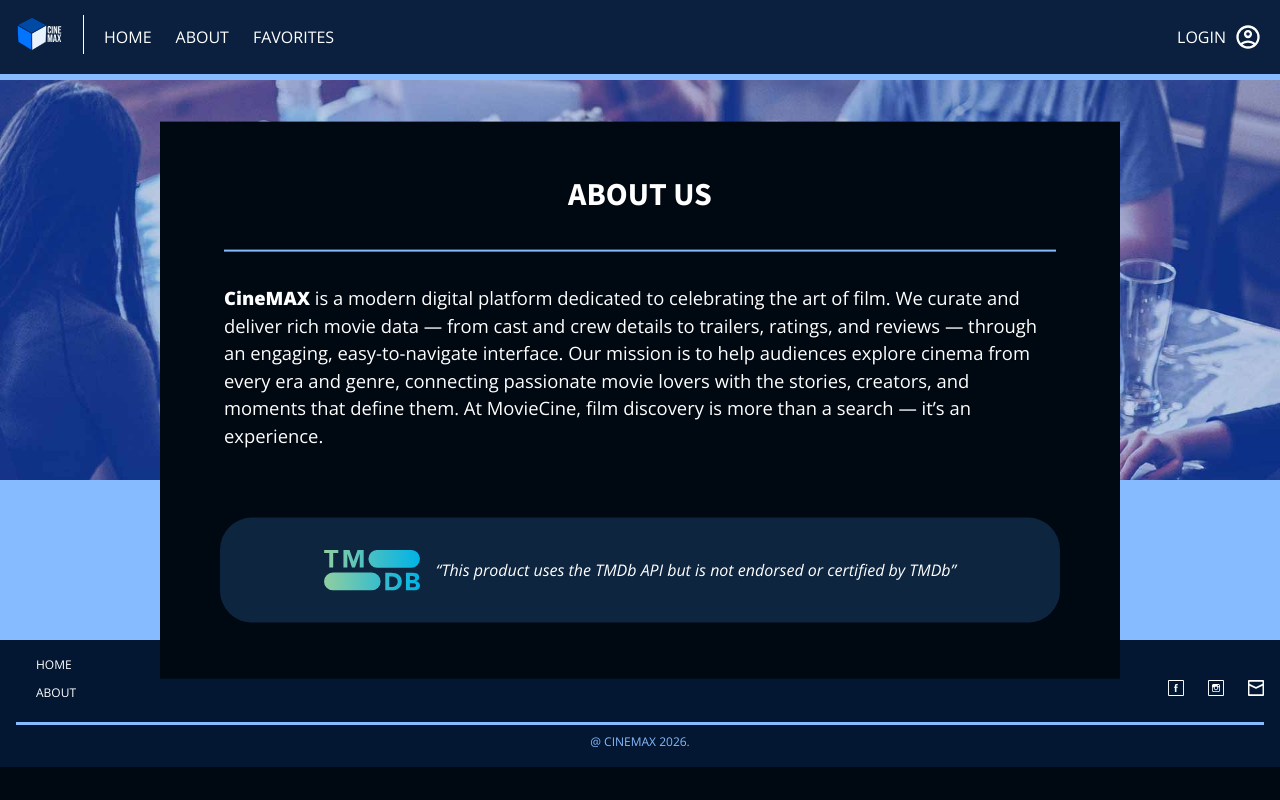
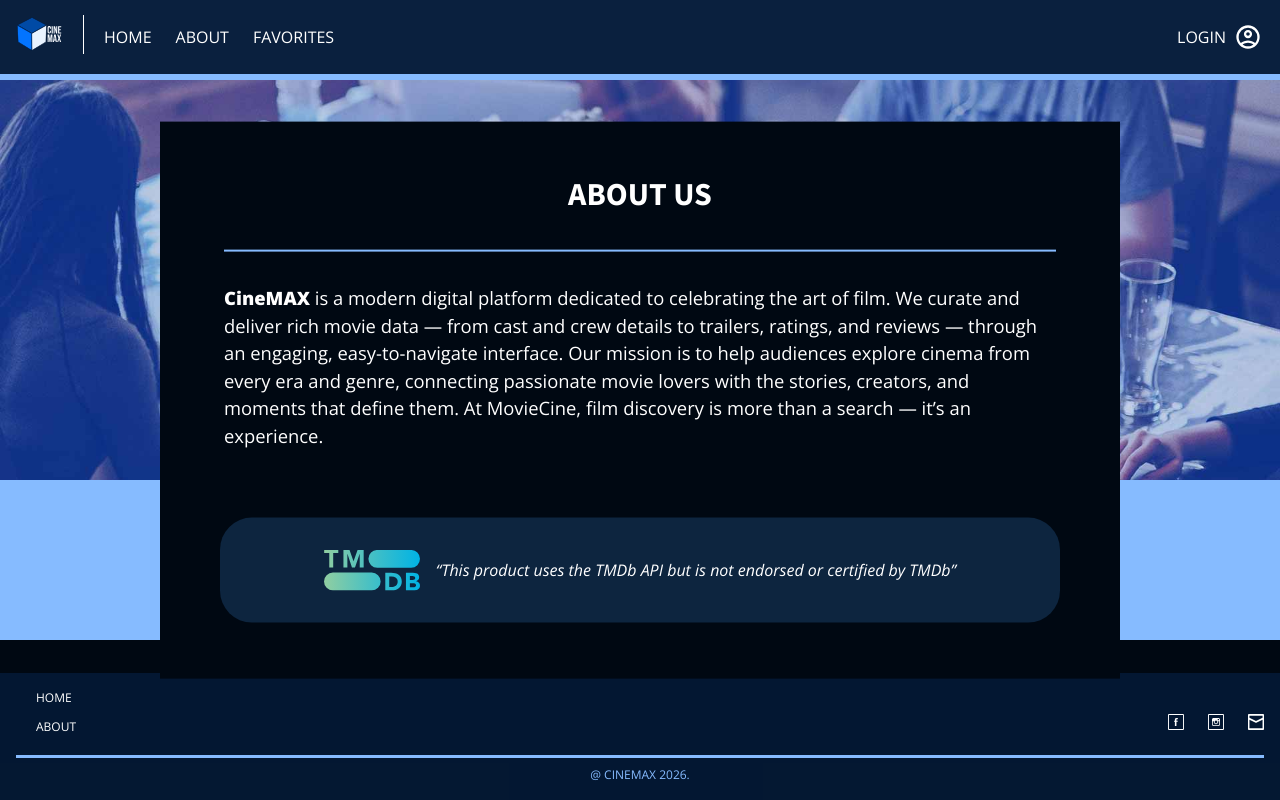
Before and after one commit to mtq01/m3-movie-app, a React (Vite) app: page /about in a window 1280 px wide. Built offline with nearby package versions, Linux system fonts and the light colour scheme; no server answers.

Commit message:
Added site wrapper div to AppRouter.jsx and adjusted the index.css styles so it's a flexbox that pushes main down so the footer sticks to the bottom of viewport

```diff
--- a/src/routers/AppRouter.jsx
+++ b/src/routers/AppRouter.jsx
@@ -14,6 +14,7 @@ import DetailsPage from "../pages/DetailsPage.jsx";
 function AppRouter() {
   return (
     <BrowserRouter>
+      <div className="site-wrapper">
         {/* jump to content - screen reader*/}
         <a id="screen-reader-text" href="#main-content">
           Skip to content
@@ -29,6 +30,7 @@ function AppRouter() {
           </Routes>
         </main>
         <Footer />
+      </div>
     </BrowserRouter>
   );
 }
--- a/src/styles/index.css
+++ b/src/styles/index.css
@@ -61,7 +61,8 @@ Styles for the Global Elements go here.
 html,
 body,
 #root {
-  min-height: 100%;
+  height: 100%;
+  margin: 0;
 }
 
 body {
@@ -71,9 +72,15 @@ body {
   color: var(--primary-text-color);
 }
 
-/* main {
-  padding-top: 6rem;
-} */
+.site-wrapper {
+  display: flex;
+  flex-direction: column;
+  min-height: 100vh;
+}
+
+main {
+  flex: 1; /* pushes footer to the bottom */
+}
 
 #root {
   max-width: var(--max-content-width);
@@ -103,8 +110,8 @@ a:hover {
   color: var(--accent-yellow);
 }
 a:focus {
-  outline: .125rem solid var(--accent-yellow);
-  outline-offset: .25rem;
+  outline: 0.125rem solid var(--accent-yellow);
+  outline-offset: 0.25rem;
 }
 a:active {
   color: var(--ui-light-blue);
```
Lines whose indentation alone changed are shown as unchanged.
